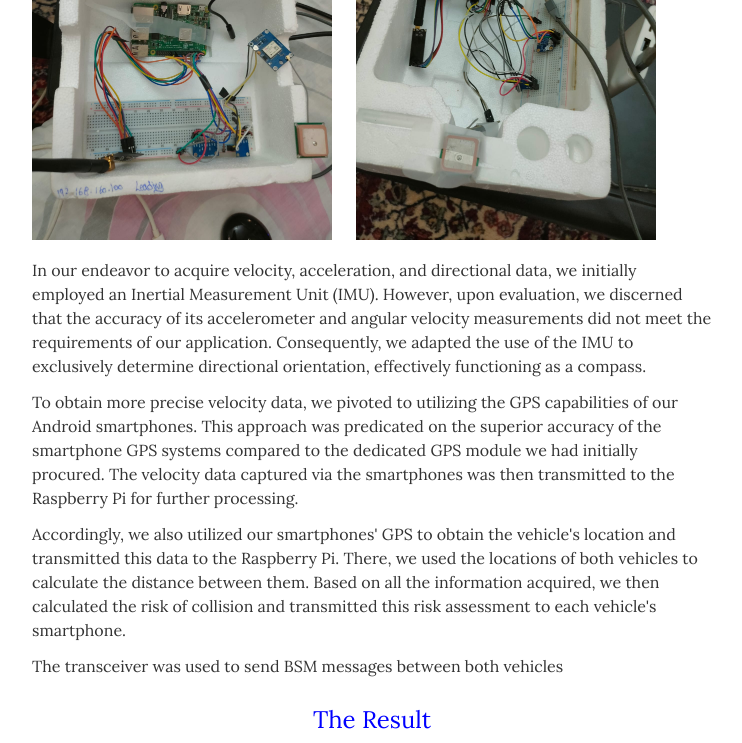
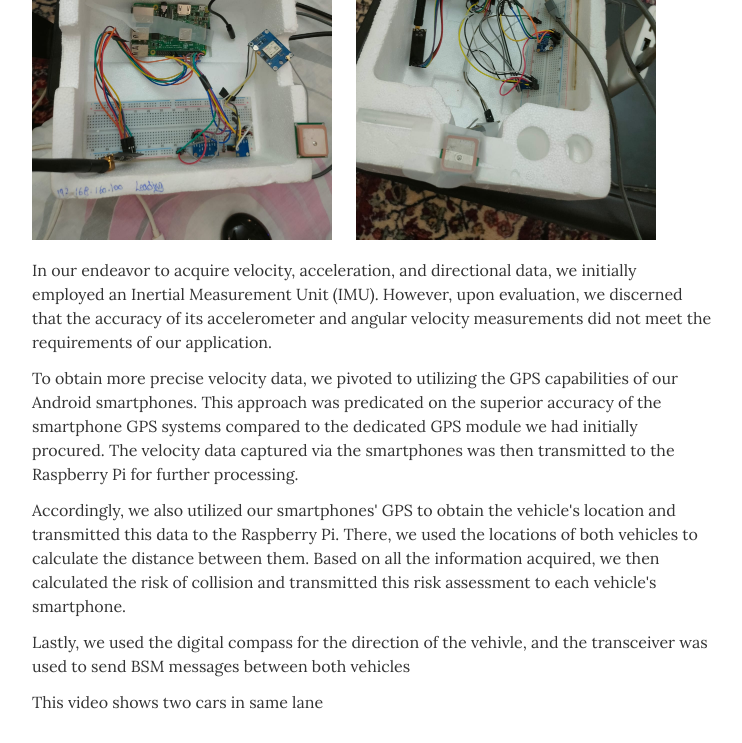
Before and after one commit to Hesham87/Hesham.github.io, a Jekyll site: the page built from CACC.html, in a window 1280 px wide and 1400 px high, scrolled down 540 px. Shown: the top 743 px of the window, without its empty margins (268-1010 px from the left). Built offline with Jekyll 4.4.1, drawn with Linux system fonts in a browser that asks for light colours; some of the changed text lies outside the part shown.

Commit message:
adding CACC project

```diff
--- a/_data/projects.yml
+++ b/_data/projects.yml
@@ -13,4 +13,4 @@
   role: A member of a team of 5
   duration: February 2022 &mdash; July 2022
   url: "CACC.html"
-  description: For our project, we implemented the Vehicle-Vehicle CACC scenario mentioned in the Road Safety Simulation project using two Raspberry Pis, two GPS modules, two transceivers, two mobile phones, and two IMU modules. These elements were used to calculate distances with the help of GPS and to determine speed and acceleration using the IMUs. Following this, we utilized the transceivers for communication between the two vehicles to send data to an algorithm. This algorithm was responsible for analyzing the risk of collision and then displaying warnings on the mobile phones. It is worth mentioning that while this system is better suited for self-driving cars, we were limited by the technologies that were both available and economical.
+  description: For our project, we implemented the Vehicle-Vehicle CACC scenario mentioned in the Road Safety Simulation project using two Raspberry Pis, two GPS modules, two transceivers, two mobile phones, two digital compass, and two IMU modules. These elements were used to calculate distances with the help of GPS and to determine speed and acceleration using the IMUs. Following this, we utilized the transceivers for communication between the two vehicles to send data to an algorithm. This algorithm was responsible for analyzing the risk of collision and then displaying warnings on the mobile phones. It is worth mentioning that while this system is better suited for self-driving cars, we were limited by the technologies that were both available and economical.
--- a/_layouts/CACC.html
+++ b/_layouts/CACC.html
@@ -48,13 +48,19 @@
               </div>
             </div>
 
-            <p class="resume-item-copy">In our endeavor to acquire velocity, acceleration, and directional data, we initially employed an Inertial Measurement Unit (IMU). However, upon evaluation, we discerned that the accuracy of its accelerometer and angular velocity measurements did not meet the requirements of our application. Consequently, we adapted the use of the IMU to exclusively determine directional orientation, effectively functioning as a compass.</p>
+            <p class="resume-item-copy">In our endeavor to acquire velocity, acceleration, and directional data, we initially employed an Inertial Measurement Unit (IMU). However, upon evaluation, we discerned that the accuracy of its accelerometer and angular velocity measurements did not meet the requirements of our application.</p>
             <p class="resume-item-copy">To obtain more precise velocity data, we pivoted to utilizing the GPS capabilities of our Android smartphones. This approach was predicated on the superior accuracy of the smartphone GPS systems compared to the dedicated GPS module we had initially procured. The velocity data captured via the smartphones was then transmitted to the Raspberry Pi for further processing.</p>
             <p class="resume-item-copy">Accordingly, we also utilized our smartphones' GPS to obtain the vehicle's location and transmitted this data to the Raspberry Pi. There, we used the locations of both vehicles to calculate the distance between them. Based on all the information acquired, we then calculated the risk of collision and transmitted this risk assessment to each vehicle's smartphone.</p>
-            <p class="resume-item-copy">The transceiver was used to send BSM messages between both vehicles</p>
+            <p class="resume-item-copy">Lastly, we used the digital compass for the direction of the vehivle, and the transceiver was used to send BSM messages between both vehicles</p>
             <div>
-              <p class="video-title">The Result</p>
-              <iframe width="700" height="350" src="https://www.youtube.com/embed/As4XUpnI8_s" title="YouTube video player" frameborder="0" allow="accelerometer; autoplay; clipboard-write; encrypted-media; gyroscope; picture-in-picture" allowfullscreen></iframe>
+              <p class="resume-item-copy">This video shows two cars in same lane</p>
+              <p class="video-title">Two cars same lane</p>
+              <iframe width="700" height="350" src="https://www.youtube.com/embed/broRL2WbzBA" title="YouTube video player" frameborder="0" allow="accelerometer; autoplay; clipboard-write; encrypted-media; gyroscope; picture-in-picture" allowfullscreen></iframe>
+            </div>
+            <div>
+              <p class="resume-item-copy">This video shows two cars facing opposite directions.</p>
+              <p class="video-title">Two cars same lane</p>
+              <iframe width="700" height="350" src="https://www.youtube.com/embed/zx1dKhXMJC8" title="YouTube video player" frameborder="0" allow="accelerometer; autoplay; clipboard-write; encrypted-media; gyroscope; picture-in-picture" allowfullscreen></iframe>
             </div>
             <p class="resume-item-copy">It should be noted that our project encountered two primary limitations. Firstly, we were unable to ascertain the vehicle's lane positioning, a task that can be achieved through several methods including the use of camera systems, GPS with high-precision maps, radar and lidar technologies, and sensor fusion incorporating a combination of these solutions. Secondly, the necessity for a more robust transceiver has been identified, attributed to the significant rate of packet transmission failures experienced. </p>
             <p class="resume-item-copy">In conclusion, Our project acheived its purpuse by using </p>
```
